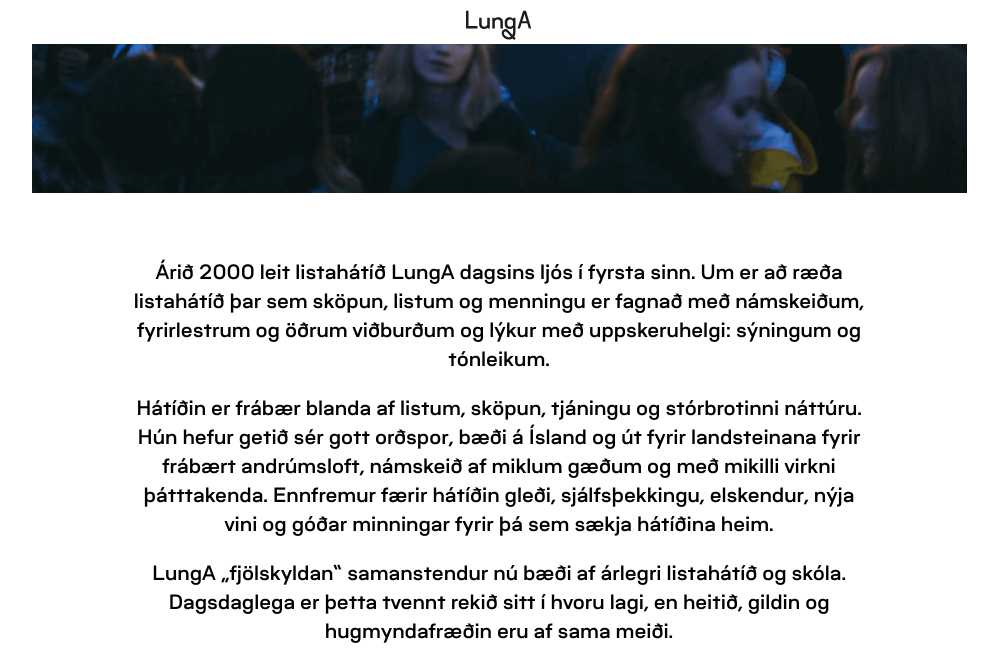
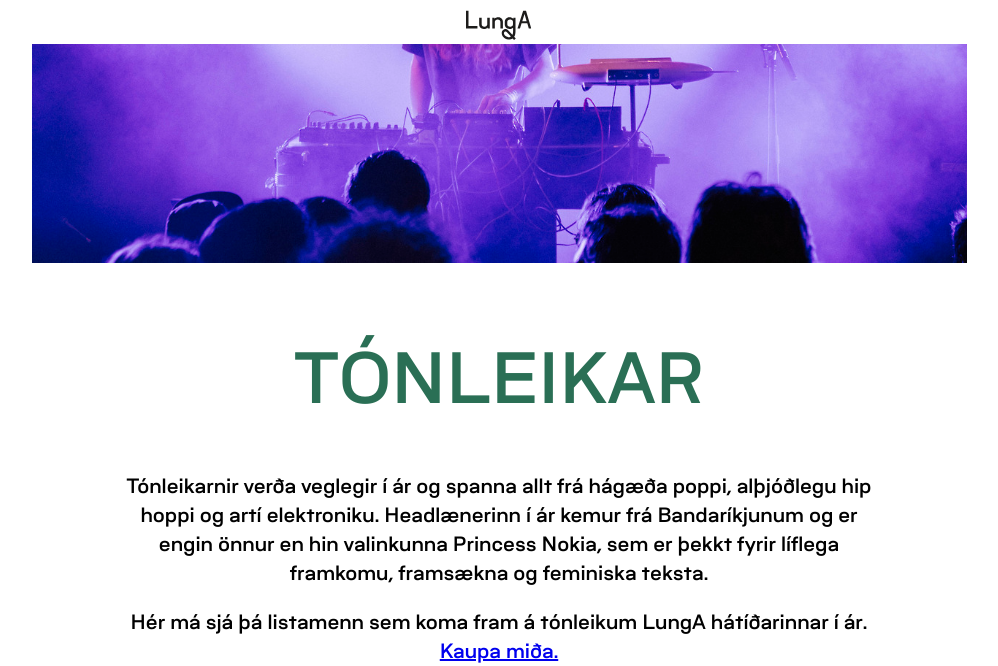
Before and after one commit to halldorel/lunga, a Jekyll site: the page built from pages/dagskra.md, in a window 1280 px wide and 1400 px high, scrolled down 630 px. Shown: the top 666 px of the window, without its empty margins (141-1139 px from the left). Built offline with Jekyll 4.4.1, drawn with Linux system fonts in a browser that asks for light colours; nearby versions of some CDN libraries; a script that is not in the unit is left out; some of the changed text lies outside the part shown; grey boxes are pictures that could not be loaded.

Commit message:
Update Page “dagskra”

```diff
--- a/pages/dagskra.md
+++ b/pages/dagskra.md
@@ -2,26 +2,39 @@
 layout: page
 title: Dagskrá
 permalink: /dagskra
-cover_photo: /assets/img/drasl.png
-tail_photo: /assets/img/drasl.png
+cover_photo: /img/uploads/tumblr_otlqrz8olc1vaprzlo1_1280.jpg
+tail_photo: /img/uploads/tumblr_ote3uxi3ph1vaprzlo1_1280.jpg
 heading_color: '#2A6F55'
 ---
+# Tónleikar
 
-Árið 2000 leit listahátíð LungA dagsins ljós í fyrsta sinn. Um er að ræða listahátíð þar sem sköpun, listum og menningu er fagnað með námskeiðum, fyrirlestrum og öðrum viðburðum og lýkur með uppskeruhelgi: sýningum og tónleikum.
+Tónleikarnir verða veglegir í ár og spanna allt frá hágæða poppi, alþjóðlegu hip hoppi og artí elektroniku. Headlænerinn í ár kemur frá Bandaríkjunum og er engin önnur en hin valinkunna Princess Nokia, sem er þekkt fyrir líflega framkomu, framsækna og feminiska teksta.
 
-Hátíðin er frábær blanda af listum, sköpun, tjáningu og stórbrotinni náttúru. Hún hefur getið sér gott orðspor, bæði á Ísland og út fyrir landsteinana fyrir frábært andrúmsloft, námskeið af miklum gæðum og með mikilli virkni þátttakenda. Ennfremur færir hátíðin gleði, sjálfsþekkingu, elskendur, nýja vini og góðar minningar fyrir þá sem sækja hátíðina heim.
+Hér má sjá þá listamenn sem koma fram á tónleikum LungA hátíðarinnar í ár. \
+[Kaupa miða. ](https://tix.is/is/event/5706/lunga-2018/)
 
-LungA „fjölskyldan“ samanstendur nú bæði af árlegri listahátíð og skóla. Dagsdaglega er þetta tvennt rekið sitt í hvoru lagi, en heitið, gildin og hugmyndafræðin eru af sama meiði.
+![](/img/uploads/lunga_fb_lineup_1.jpg)
 
-UNGMENNASKIPTI – ERASMUS+
----
-Við byrjum hátíðina þetta árið á LungA Lab 13.júlí 2018.
-Þetta er annað árið þar sem þessi nýji angi hátíðarinnar í bland við ungmennaskiptiverkefnið á sér stað undir nafninu LungA Lab og langar okkur að bjóða almenningi að taka þátt í samtalinu. Við bjóðum uppá fjölda stórkostlega fyrirlestra og á þann hátt náum við vonandi að opna umræðuna um “kyn” enn frekar.
+# Listasmiðjur
 
-Þetta árið koma hópar frá Danmörk, England, Svíþjóð og Íslandi.
-Við ætlum að ræða um kyn, ekki út frá neinum fyrirfram ákveðnum skoðunum, heldur út frá öllum þeim mismunandi sjónarhornum sem upp koma þessa daga. Umræðan er byggð í kringum vinnu í minni hópum, pallborðsumræðum, mismunandi æfingum og allskonar skemmtilegum innslögum.
+Listasmiðjur LungA 2018 verða 9 talsins.
 
-Við vonumst til þess að sjá ykkur sem flest á LungA í ár.
+7 vikulangar smiðjur, 1 föstudagsmiðja og 1 krakkasmiðja.
 
-Ást!
-LungA
+Gjald fyrir viku námskeið er 45.000kr og innifalið í því verði er þátttaka í listasmiðju, gisting í svefnpoka plássi, fullt fæði og aðgangur að öllum viðburðum hátíðarinnar.
+
+Gjald fyrir Föstudagsnámskeið er 15.000kr og innifalið í því verði er þátttaka í listasmiðjuna, gisting, fæði á meðan námskeiðinu stendur og aðgangur að öllum viðburðum hátíðarinnar.
+
+Krakkasmiðjan-TBA
+
+Skráning í smiðjur hefjast 1.maí. Nánar síðar.
+
+# LungA talks og aðrir viðburðir
+
+LungA býður upp á háklassa alþjóðlega viðburði yfir alla vikuna og að tónlistarveislu LungA undanskylinni þá er öll dagskráin frí.
+
+Við erum um þessar mundir að setja saman dagskránna fyrir 2018 en nánari upplýsingar koma með nýrri heimasíðu.
+
+
+
+Fylgist vel með!
```
